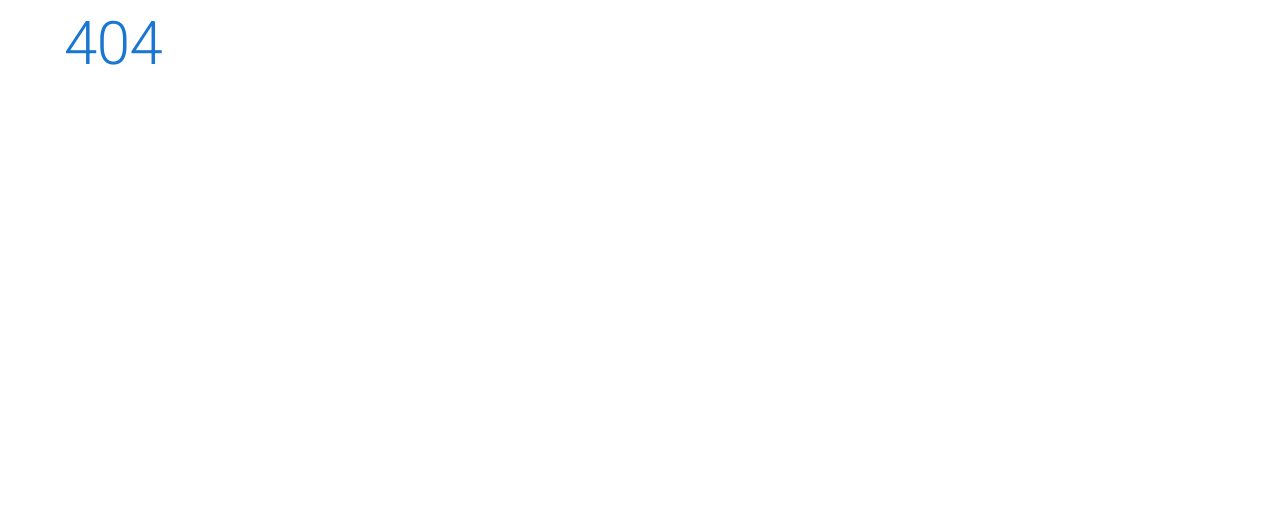
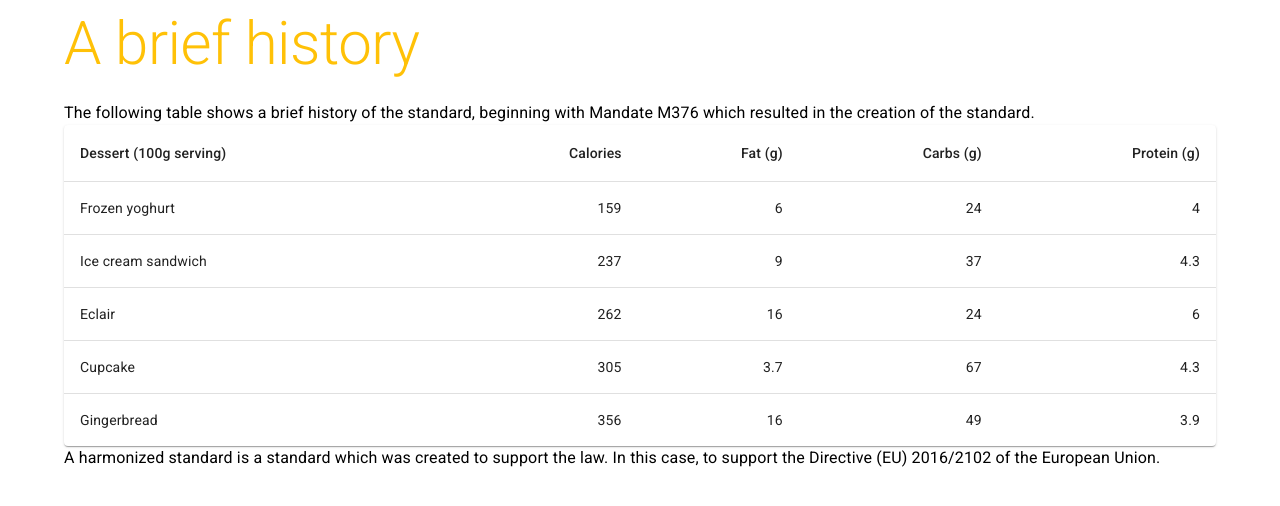
Before and after one commit to cyprienroche/ENF, a React (Create React App) app: page /history in a window 1280 px wide. Shown: the top 506 px of the page. Built offline with nearby package versions, Linux system fonts and the light colour scheme.

Commit message:
Add content to Introduction and prepare table for History page

```diff
--- a/src/App.js
+++ b/src/App.js
@@ -2,6 +2,7 @@ import { BrowserRouter, Routes, Route } from 'react-router-dom'
 import Home from './pages/Home'
 import Objectives from './pages/Introduction/Objectives'
 import What from './pages/Introduction/What'
+import History from './pages/Introduction/History'
 import DecisionTree from './pages/FurtherResources/DecisionTree'
 import NoPage from './pages/NoPage'
 import { ThemeProvider } from '@mui/material/styles'
@@ -16,6 +17,7 @@ function App() {
         {/* Introduction */}
         <Route path="objectives" element={<ThemeProvider theme={introTheme}><Objectives /></ThemeProvider>} />
         <Route path="what" element={<ThemeProvider theme={introTheme}><What /></ThemeProvider>} />
+        <Route path="history" element={<ThemeProvider theme={introTheme}><History /></ThemeProvider>} />
         {/* Overview */}
         {/* In Practice */}
         {/* Further Resources */}
--- a/src/pages/Home.js
+++ b/src/pages/Home.js
@@ -6,11 +6,12 @@ export default function Home() {
   return (
     <Container>
       <Typography
-        variant="h1"
+        variant="h2"
         color="primary"
+        component="h1"
         gutterBottom
       >
-        Home
+        Understanding the EN 301 549 standard
       </Typography>
     </Container>
   )
--- /dev/null
+++ b/src/pages/Introduction/History.js
@@ -0,0 +1,75 @@
+import React from 'react'
+import Typography from '@mui/material/Typography'
+import Container from '@mui/material/Container'
+
+import Table from '@mui/material/Table';
+import TableBody from '@mui/material/TableBody';
+import TableCell from '@mui/material/TableCell';
+import TableContainer from '@mui/material/TableContainer';
+import TableHead from '@mui/material/TableHead';
+import TableRow from '@mui/material/TableRow';
+import Paper from '@mui/material/Paper';
+
+  function createData(name, calories, fat, carbs, protein) {
+    return { name, calories, fat, carbs, protein };
+  }
+
+  const rows = [
+    createData('Frozen yoghurt', 159, 6.0, 24, 4.0),
+    createData('Ice cream sandwich', 237, 9.0, 37, 4.3),
+    createData('Eclair', 262, 16.0, 24, 6.0),
+    createData('Cupcake', 305, 3.7, 67, 4.3),
+    createData('Gingerbread', 356, 16.0, 49, 3.9),
+  ];
+
+export default function History() {
+  return (
+    <Container>
+      <Typography
+        variant="h2"
+        color="primary"
+        component="h1"
+        gutterBottom
+      >
+        A brief history
+      </Typography>
+      <Typography>
+      The following table shows a brief history of the standard, beginning with Mandate M376 which resulted in the creation of the standard.
+      </Typography>
+
+      <TableContainer component={Paper}>
+      <Table sx={{ minWidth: 650 }} aria-label="simple table">
+        <TableHead>
+          <TableRow>
+            <TableCell>Dessert (100g serving)</TableCell>
+            <TableCell align="right">Calories</TableCell>
+            <TableCell align="right">Fat&nbsp;(g)</TableCell>
+            <TableCell align="right">Carbs&nbsp;(g)</TableCell>
+            <TableCell align="right">Protein&nbsp;(g)</TableCell>
+          </TableRow>
+        </TableHead>
+        <TableBody>
+          {rows.map((row) => (
+            <TableRow
+              key={row.name}
+              sx={{ '&:last-child td, &:last-child th': { border: 0 } }}
+            >
+              <TableCell component="th" scope="row">
+                {row.name}
+              </TableCell>
+              <TableCell align="right">{row.calories}</TableCell>
+              <TableCell align="right">{row.fat}</TableCell>
+              <TableCell align="right">{row.carbs}</TableCell>
+              <TableCell align="right">{row.protein}</TableCell>
+            </TableRow>
+          ))}
+        </TableBody>
+      </Table>
+    </TableContainer>
+
+    <Typography>
+      A harmonized standard is a standard which was created to support the law. In this case, to support the Directive (EU) 2016/2102 of the European Union.
+    </Typography>
+    </Container>
+  )
+}
--- a/src/pages/Introduction/Objectives.js
+++ b/src/pages/Introduction/Objectives.js
@@ -11,7 +11,19 @@ export default function Objectives() {
         component="h1"
         gutterBottom
       >
-        Objectives of the EN 301 549
+        Objectives of the EN 301 549 standard
+      </Typography>
+      <Typography>
+      There are 3 objectives to the EN 301 549 standard:
+      <ol>
+        <li>Define a set of requirements that make an ICT product or service accessible in Europe</li>
+        <li>Enable organizations to test the conformance, and so the accessibility, of ICT products and services</li>
+        <li>Provide a formal and o!cial document that can easily be integrated into the European legislation</li>
+      </ol>
+
+      <p>Ultimately, the EN 301 549 standard aims to enable people with disabilities to use ICT products and services as equally as people without disabilities.</p>
+
+      <p>Offcially, the standard only applies to the public sector as of today. However, this is will change in the years to come; the scope of the standard will extend to the private sector too.</p>
       </Typography>
     </Container>
   )
--- a/src/pages/Introduction/What.js
+++ b/src/pages/Introduction/What.js
@@ -13,6 +13,28 @@ export default function What() {
       >
         What is the EN 301 549
       </Typography>
+      <Typography>
+      <p>The EN 301 549 is a European standard on accessibility requirements for Information and Communications Technology (ICT) products and services.</p>
+
+      <p>At its core, the EN 301 549 describes the behaviors and characteristics a product or service must possess to be accessible.
+      It does so through a set of requirements spread across chapters 5 to 13.
+      In the same way one might have dietary requirements, the EN 301 549 defines accessibility requirements for ICT products and services.</p>
+
+      <p>For example, as someone allergic to nuts, I am only able to order certain dishes at any given restaurant: those not containing nuts.
+      If all options on the menu contain nuts, then I will be unable to eat at this restaurant.
+      And in the worst scenario where all restaurants around me only o"er meals with nuts, then I won't be able to have lunch.
+      I will be at a great disadvantage compared to all other people who can eat nuts.</p>
+
+      <p>It is similar with accessibility requirements.
+      Instead of food allergies, some people have disabilities and are unable to perform certain actions.
+      In some cases, they cannot use a given product or service because of their limited abilities.
+      <br/>
+      However, by meeting the accessibility requirements defined in the EN 301 549 standard,
+      this enables everyone to use a given product or service and creates equal opportunities to all.</p>
+
+      <p>While the EN 301 549 is set of requirements at its core, it is also more than that: it is a standard.
+      As a standard, the EN 301 549 was created and approved by recognized organizations: the three European Standardization Organizations (ESOs).</p>
+      </Typography>
     </Container>
   )
 }
```
